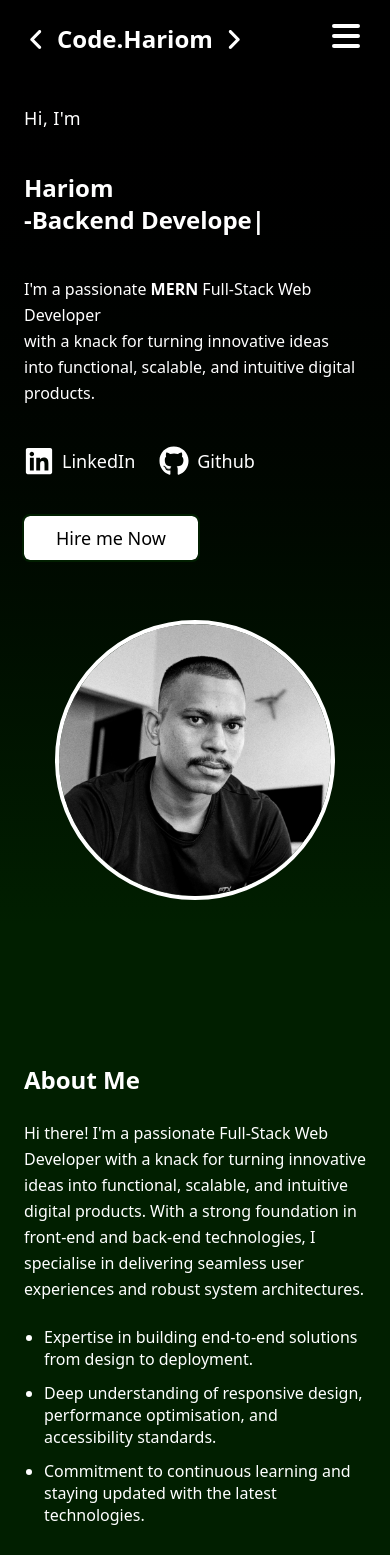
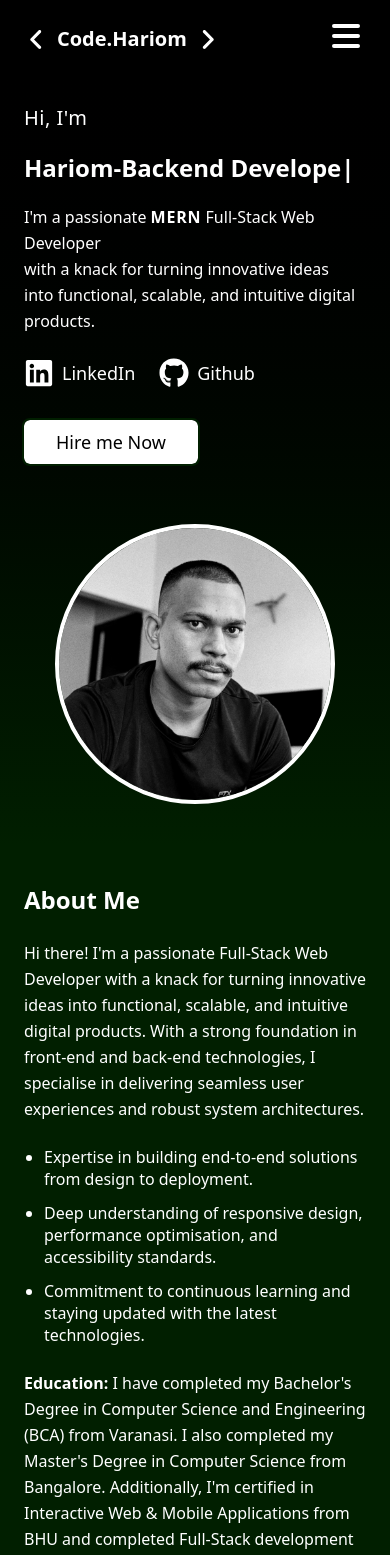
Before and after one commit to codehariom/Portfolio-Full-stack-Developer, a React (Vite) app in the folder Frontend/: page / in a window 390 px wide. Shown: the top 1555 px of the page. Built offline with nearby package versions, Linux system fonts and the light colour scheme.

Commit message:
fixing bug

```diff
--- a/Frontend/src/common/Navbar.jsx
+++ b/Frontend/src/common/Navbar.jsx
@@ -48,7 +48,7 @@ function Navbar({ refs }) {
       }`}
     >
       <div className="flex items-center justify-between px-6 py-4 md:px-20">
-        <h1 className="flex text-2xl text-white font-semibold items-center">
+        <h1 className="flex text-xl md:text-2xl text-white font-semibold items-center">
           <FaAngleLeft size={25} />
           <span className="mx-2">Code.Hariom</span>
           <FaAngleRight size={25} />
--- a/Frontend/src/page/About.jsx
+++ b/Frontend/src/page/About.jsx
@@ -3,7 +3,7 @@ import AboutImg from "/public/about.jpg";
 
 function About() {
   return (
-    <div className="bg-green w-full px-6 sm:px-10 py-25">
+    <div className="bg-green w-full px-6 sm:px-10  md:py-25">
       <div className="grid grid-cols-1 md:grid-cols-2 items-center gap-10">
 
         {/* Image Section */}
--- a/Frontend/src/page/Home.jsx
+++ b/Frontend/src/page/Home.jsx
@@ -9,11 +9,11 @@ function Home() {
       <div className="grid grid-cols-1 place-content-center  md:grid-cols-2 h-full items-center p-6  gap-y-10">
 
         {/* Left Section */}
-        <div className="text-left md:ml-40 md:mt-20 items-center space-y-10">
-          <p className="text-white text-lg md:text-xl font-medium tracking-wide">Hi, I'm</p>
+        <div className="text-left md:ml-40 md:mt-20 items-center space-y-5">
+          <p className="text-white text-xl md:text-xl font-medium tracking-wide">Hi, I'm</p>
 
-          <h1 className="text-2xl md:flex sm:text-3xl md:text-4xl text-white font-bold">
-            Hariom{" "}
+          <h1 className="text-2xl flex md:flex sm:text-3xl md:text-4xl text-white font-bold">
+            Hariom
             <span className="block font-semibold">
               <ReactTyped
                 strings={["-Full Stack Developer", "-Backend Developer"]}
@@ -25,7 +25,7 @@ function Home() {
           </h1>
 
           <p className="text-white text-base sm:text-lg leading-relaxed max-w-md">
-            I'm a passionate <span className="font-bold">MERN</span> Full-Stack Web Developer <br />
+            I'm a passionate <span className="font-bold tracking-wider">MERN</span> Full-Stack Web Developer <br />
             with a knack for turning innovative ideas <br />
             into functional, scalable, and intuitive digital products.
           </p>
--- a/Frontend/src/page/Skills.jsx
+++ b/Frontend/src/page/Skills.jsx
@@ -13,9 +13,11 @@ function Skills() {
           <ol className="list-disc text-base sm:text-lg text-white pl-5 space-y-2">
             <li>Problem-Solving</li>
             <li>Communication & Time Management</li>
-            <li>Critical Thinking</li>
+            <li>Critical Thinking & Self-Learning </li>
             <li>Teamwork and Collaboration</li>
             <li>Creative Design</li>
+            <li>Debuging Code</li>
+            <li>Attention to Detail </li>
           </ol>
         </div>
 
```
